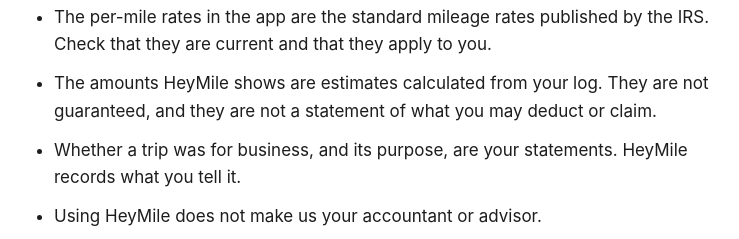
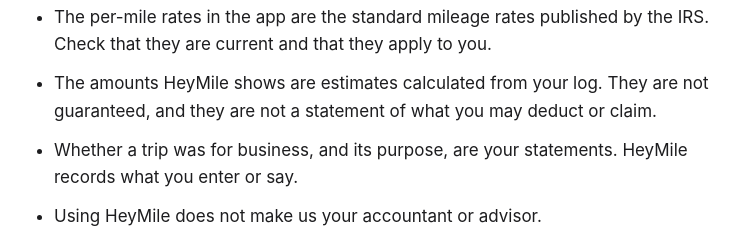
Before and after one commit to agntpool/heymile-site, a plain HTML site: page terms/index.html in a window 1280 px wide. Shown: the part 2960-3199 px from the top of the page, without its empty margins (268-1007 px from the left). Drawn offline with Linux system fonts and the light colour scheme.

Commit message:
Terms say HeyMile records what you enter or say

```diff
--- a/terms/index.html
+++ b/terms/index.html
@@ -97,7 +97,7 @@
   <ul>
     <li>The per-mile rates in the app are the standard mileage rates published by the IRS. Check that they are current and that they apply to you.</li>
     <li>The amounts HeyMile shows are estimates calculated from your log. They are not guaranteed, and they are not a statement of what you may deduct or claim.</li>
-    <li>Whether a trip was for business, and its purpose, are your statements. HeyMile records what you tell it.</li>
+    <li>Whether a trip was for business, and its purpose, are your statements. HeyMile records what you enter or say.</li>
     <li>Using HeyMile does not make us your accountant or advisor.</li>
     <li>HeyMile does not guarantee that your records meet the requirements of the IRS or any other authority, or that any deduction or reimbursement will be accepted.</li>
   </ul>
```
